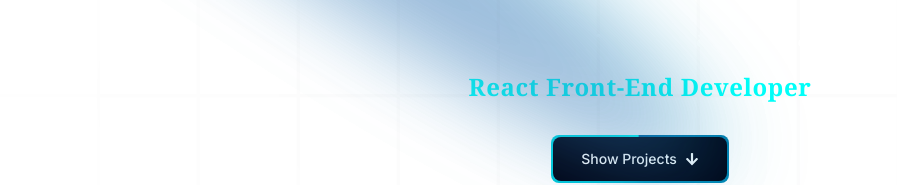
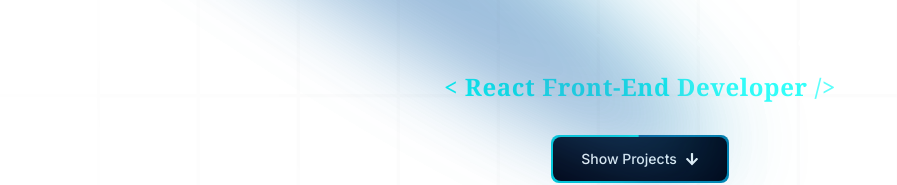
Before and after one commit to AhmedEid2504/ahmed-eid, a Next.js app: page / in a window 1280 px wide. Shown: the part 306-491 px from the top of the page, without its empty margins (0-897 px from the left). Built offline with nearby package versions, Linux system fonts and the light colour scheme.

Commit message:
change styling of the text

```diff
--- a/components/Hero.tsx
+++ b/components/Hero.tsx
@@ -33,14 +33,17 @@
                     <TextGenerateEffect
                         words='Hi, I&apos;m Ahmed Eid and I&apos;m a'
                         textColor='text-white'
+                        delay={0.2}
                         textFamily='font-sans'
                         className='text-3xl md:text-4xl lg:text-5xl text-center'
                     />
                     <TextGenerateEffect
-                        words='React Front-End Developer'
+                        words='< React Front-End Developer />'
                         textColor='text-clr_1'
+                        delay={0.8}
+                        duration={5}
                         textFamily='font-serif'
-                        className='text-3xl md:text-4xl lg:text-5xl text-center'
+                        className='text-3xl md:text-4xl lg:text-5xl text-center '
                     />
                 </div>
                 <div className='mt-8'>
--- a/components/ui/TextGenerateEffect.tsx
+++ b/components/ui/TextGenerateEffect.tsx
@@ -6,6 +6,8 @@
 type TextGenerateEffectProps = {
   words: string;
   textColor: string;
+  delay?: number;
+  duration?: number;
   textFamily?: string;
   className?: string;
 };
@@ -13,11 +15,14 @@
 export const TextGenerateEffect = ({
   words,
   textColor,
+  delay,
+  duration,
   textFamily,
   className,
 }: TextGenerateEffectProps ) => {
   const [scope, animate] = useAnimate();
   let wordsArray = words.split(" ");
+
   useEffect(() => {
     animate(
       "span",
@@ -25,8 +30,8 @@
         opacity: 1,
       },
       {
-        duration: 2,
-        delay: stagger(0.2),
+        duration: duration || 2,
+        delay: stagger(delay || 0.2),
       }
     );
   }, [scope.current]);
@@ -38,6 +43,7 @@
           return (
             <motion.span
               key={word + idx}
+              className='opacity-0'
             >
               {word}{" "}
             </motion.span>
```
